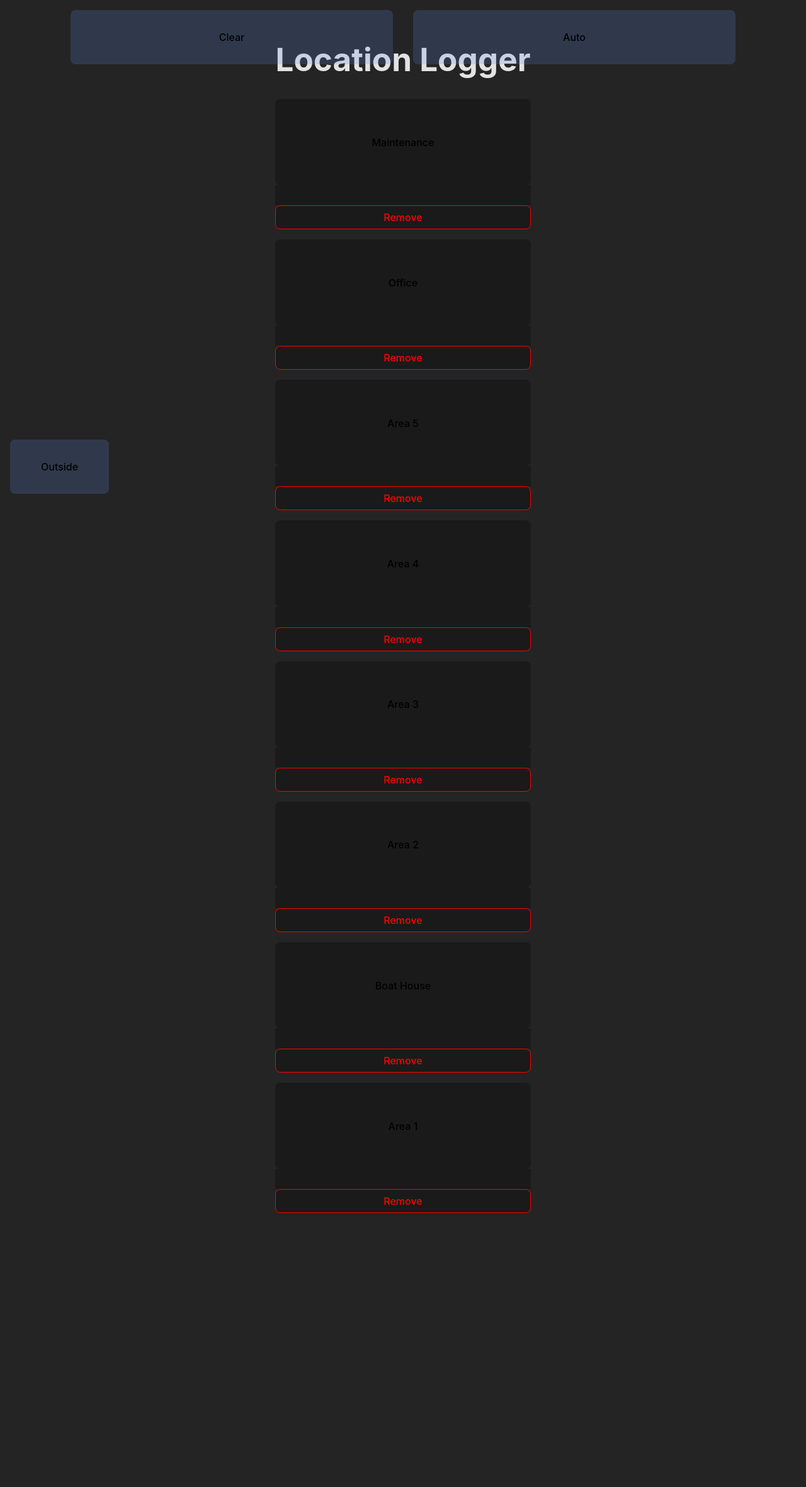
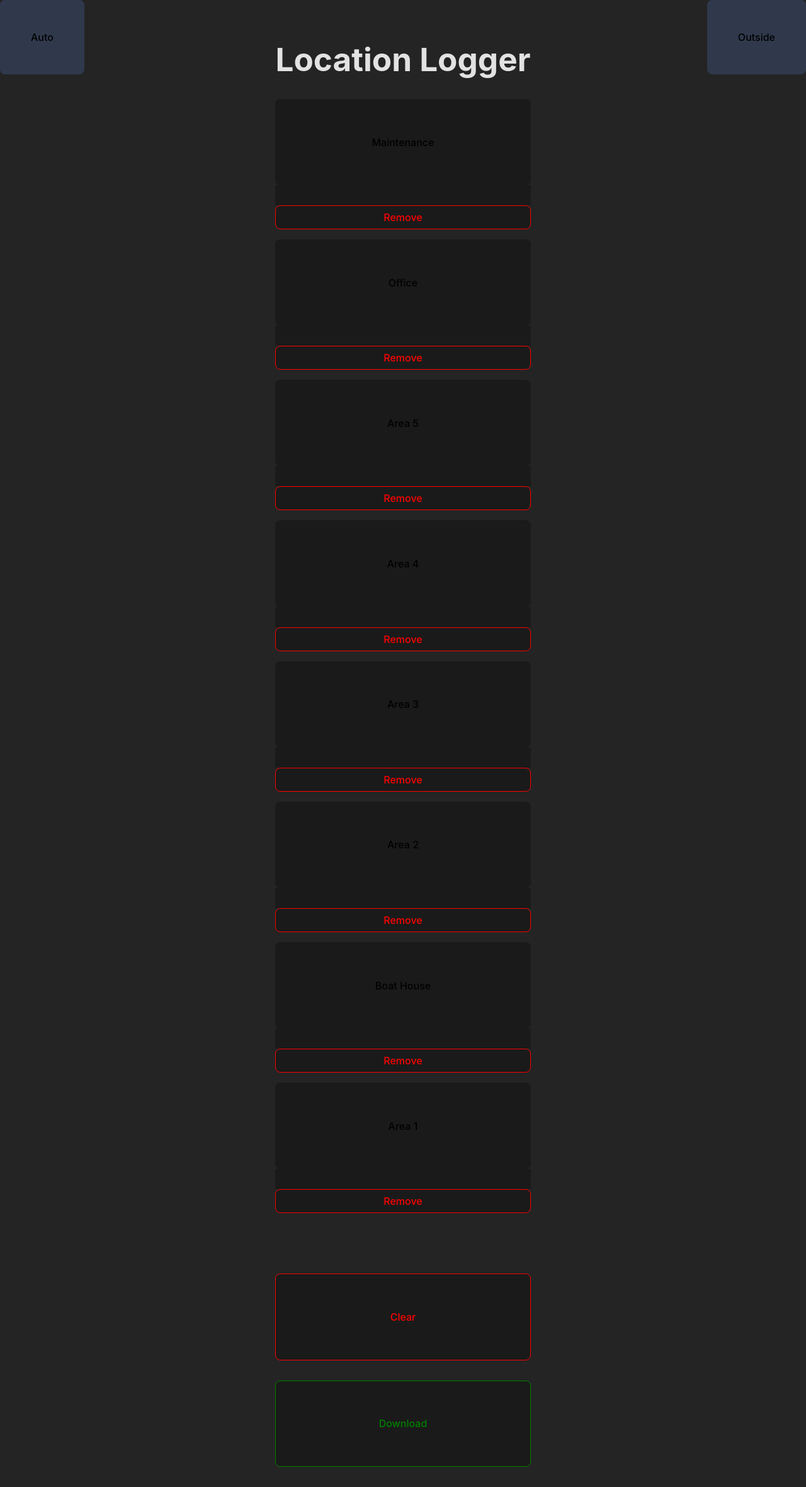
Before and after one commit to LeonGIA/logger, a React (Vite) app: page / in a window 1280 px wide. Shown: the whole page at 63% size. Before the commit the page ends 1974 px from the top, so only its background shows below. Built offline with nearby package versions, Linux system fonts and the light colour scheme.

Commit message:
add: reordered stickied buttons to make more sense with the user's needs. Added ability to download the saved time data as a JSON file.

```diff
--- a/src/App.tsx
+++ b/src/App.tsx
@@ -254,11 +254,25 @@ function App() {
       return dist;
   };
 
+  // Downloads the list of locations
+  function downloadLocations() {
+    const jsonBlob = new Blob([JSON.stringify(locations, null, 2)], {
+        type: "application/json"
+    });
+
+    const a = document.createElement("a");
+    a.href = URL.createObjectURL(jsonBlob);
+    a.download = getCurrentTime().toString();
+    a.click();
+};
+
   return (
     <>
-      <div className="topFuncBar">
-        <button onClick={() => clearLocalStorage()}>Clear</button>
+      <div className="auto">
         <button onClick={() => getLocation()}>Auto</button>
+      </div>
+      <div className="locSelect">
+        <button onClick={() => setShowMain(!showMain)}>{showMain ? "Outside" : "Main"}</button>
       </div>
       <h1>Location Logger</h1>
       <div className="locations">
@@ -276,7 +290,7 @@ function App() {
                     )
                   )}
                 </div>
-                <button onClick={() => removeTime(loc)} className="remove">Remove</button>
+                <button onClick={() => removeTime(loc)} id="remove">Remove</button>
               </ul>
             )
           )}
@@ -285,7 +299,7 @@ function App() {
           {locations.slice(8).map(
             (loc: Location): JSX.Element => (
               <ul key={loc.name}>
-                <button onClick={() => updateTimesVisited(loc)}>
+                <button className="out" onClick={() => updateTimesVisited(loc)}>
                   {loc.name}
                 </button>
                 <div className="timesContainer">
@@ -295,14 +309,13 @@ function App() {
                     )
                   )}
                 </div>
-                <button onClick={() => removeTime(loc)} className="remove">Remove</button>
+                <button onClick={() => removeTime(loc)} id="remove">Remove</button>
               </ul>
             )
           )}
         </li>
-      </div>
-      <div className="bottomFuncBar">
-        <button onClick={() => setShowMain(!showMain)}>{showMain ? "Outside" : "Main"}</button>
+        <button className="clearButton" onClick={() => clearLocalStorage()}>Clear</button>
+        <button className="downloadButton" onClick={() => downloadLocations()}>Download</button>
       </div>
     </>
   )
--- a/src/index.css
+++ b/src/index.css
@@ -42,6 +42,10 @@ ul {
   padding: 0;
 }
 
+#outside .out {
+  border: 1px solid green;
+}
+
 .timesContainer{
   background-color: #1a1a1a;
   padding: 1em;
@@ -51,28 +55,23 @@ ul {
   padding: 1em;
 }
 
-.topFuncBar {
+.auto {
   position: fixed;
   top: 0;
   left: 0;
-  width: 100vw;
-  display: inline-block;
 }
-.topFuncBar button {
-  width: 40%;
-  padding: 2em;
-  margin: 1em;
+.auto button {
+  padding: 3em;
   background-color: rgba(99, 146, 240, 0.2);
 }
 
-.bottomFuncBar {
+.locSelect {
   position: fixed;
-  left: 0;
-  bottom: 0;
+  top: 0;
+  right: 0;
 }
-.bottomFuncBar button {
-  padding: 2em;
-  margin: 1em;
+.locSelect button {
+  padding: 3em;
   background-color: rgba(99, 146, 240, 0.2);
 }
 
@@ -95,8 +94,20 @@ button:focus,
 button:focus-visible {
   outline: 4px auto -webkit-focus-ring-color;
 }
-.remove {
+#remove {
   padding: 0.5em;
   color: red;
   border: 1px solid red;
 }
+
+.clearButton {
+  margin-top: 5em;
+  border: 1px solid red;
+  color: red;
+}
+
+.downloadButton {
+  margin-top: 2em;
+  border: 1px solid green;
+  color: green;
+}
```
